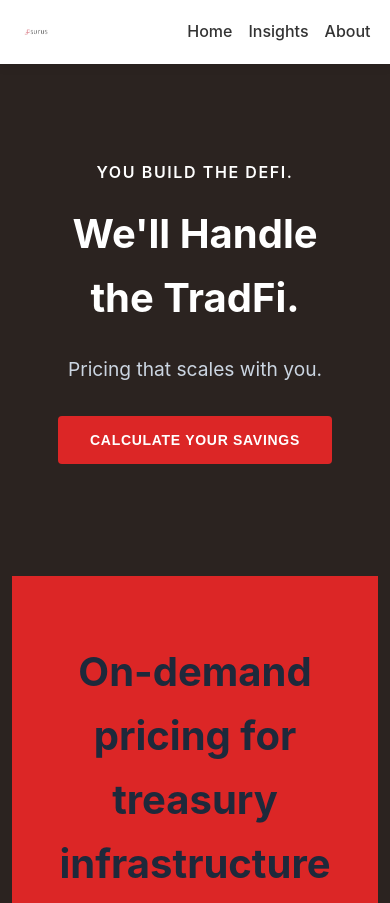
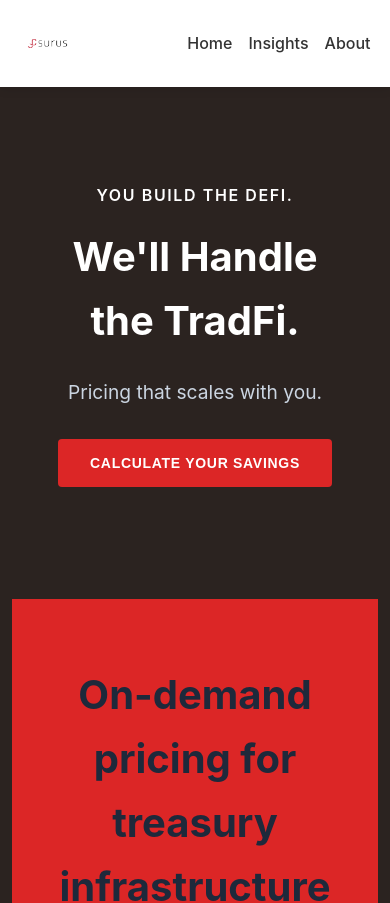
Before and after one commit to klr08/surus-website, a React (Vite) app: page / in a window 390 px wide. Shown: the top 903 px of the page. Built offline with nearby package versions, Linux system fonts and the light colour scheme.

Commit message:
Increase logo sizes in header and footer

```diff
--- a/public/css/homepage.css
+++ b/public/css/homepage.css
@@ -505,9 +505,10 @@ footer {
 }
 
 .footer-logo-image {
-    height: 32px;
+    height: 60px;
     width: auto;
     margin-bottom: 1rem;
+    object-fit: contain;
 }
 
 .footer-container {
@@ -582,11 +583,11 @@ footer {
 /* Responsive Styles */
 @media (max-width: 768px) {
   .logo-image {
-    height: 32px;
+    height: 55px;
   }
 
   .footer-logo-image {
-    height: 28px;
+    height: 50px;
   }
 
   .hero-heading {
--- a/public/css/style.css
+++ b/public/css/style.css
@@ -42,9 +42,10 @@ nav {
 }
 
 .logo-image {
-    height: 40px;
+    height: 70px;
     width: auto;
     transition: opacity 0.3s ease;
+    object-fit: contain;
 }
 
 .logo-image:hover {
@@ -322,6 +323,10 @@ section h2 {
 @media (max-width: 768px) {
     #hero h1 {
         font-size: 2rem;
+    }
+
+    .logo-image {
+        height: 55px;
     }
 
     nav ul {
```
